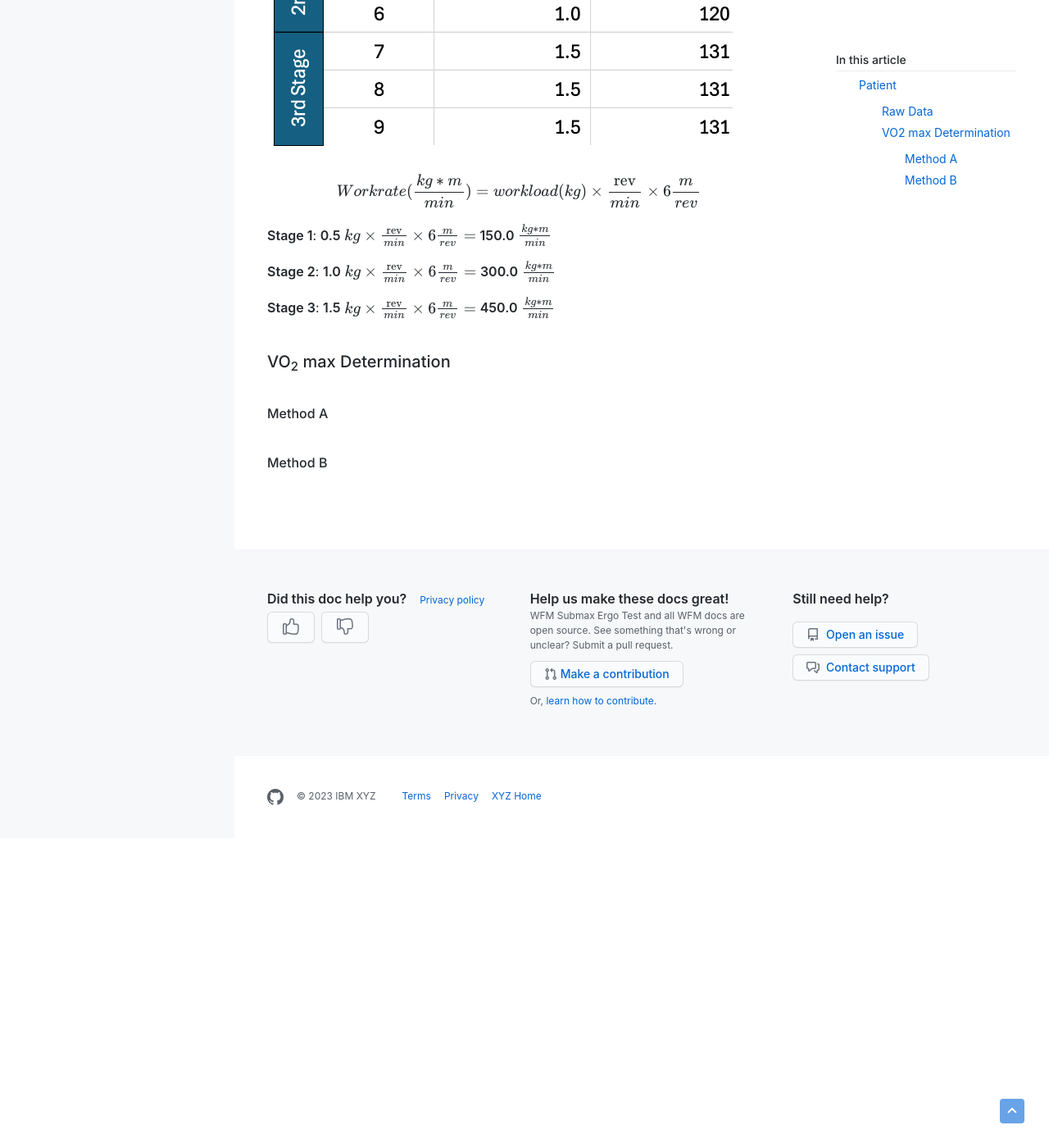
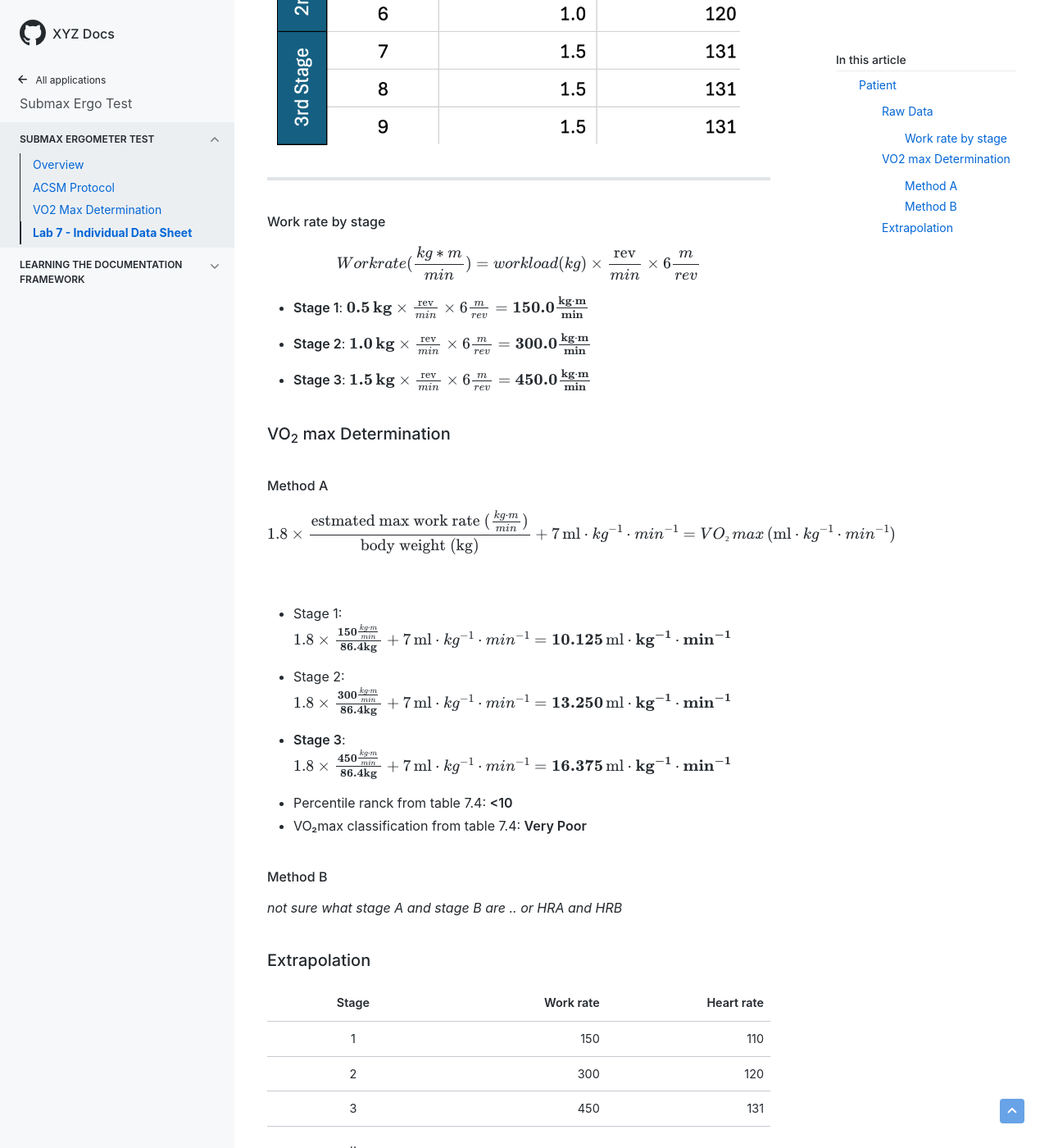
Before and after one commit to ponessa/submaximal-cycle-ergometer-test, a Jekyll site: the page built from docs/_docs/en/submax-ergo-test/lab7-data-sheet.markdown, in a window 1280 px wide and 1400 px high, scrolled down 1180 px. Shown: the whole window at 82% size. Built offline with Jekyll 4.4.1, drawn with Linux system fonts in a browser that asks for light colours; formulas are drawn with MathJax 3; before the commit the page ends 2202 px from its top, so only the background shows below that; some of the changed text lies outside the part shown.

Commit message:
lab7 results

```diff
--- a/docs/_docs/en/submax-ergo-test/lab7-data-sheet.markdown
+++ b/docs/_docs/en/submax-ergo-test/lab7-data-sheet.markdown
@@ -25,16 +25,52 @@ abstract: >- # this means to ignore newlines until "baseurl:"
 
 ![Workload Table]({{ site.baseurl }}/assets/images/docs/workload-table.png){: class="zoom" }
 
+---
+
+### Work rate by stage
+
 \\[Work rate (\frac{kg * m}{min}) = workload (kg) \times \frac{\text{rev}}{min} \times 6 \frac{m}{rev}\\]
 
-**Stage 1**: **0.5** \\( kg \times \frac{\text{rev}}{min} \times 6 \frac{m}{rev} = \\) **150.0** \\(\frac{kg * m}{min}\\)
+- **Stage 1**: \\(\mathbf{0.5\, kg} \times \frac{\text{rev}}{min} \times 6 \frac{m}{rev} = \mathbf{150.0 \frac{kg \cdot m}{min}}\\)
 
-**Stage 2**: **1.0** \\( kg \times \frac{\text{rev}}{min} \times 6 \frac{m}{rev} = \\) **300.0** \\(\frac{kg * m}{min}\\)
+- **Stage 2**: \\(\mathbf{1.0\, kg} \times \frac{\text{rev}}{min} \times 6 \frac{m}{rev} = \mathbf{300.0 \frac{kg \cdot m}{min}}\\)
 
-**Stage 3**: **1.5** \\( kg \times \frac{\text{rev}}{min} \times 6 \frac{m}{rev} = \\) **450.0** \\(\frac{kg * m}{min}\\)
+- **Stage 3**: \\(\mathbf{1.5\, kg} \times \frac{\text{rev}}{min} \times 6 \frac{m}{rev} = \mathbf{450.0 \frac{kg \cdot m}{min}}\\)
 
 ## VO<sub>2</sub> max Determination
 
 ### Method A
 
+\\[ 1.8 \times \frac{\text{estmated max work rate }(\frac{kg \cdot m}{min})}{\text{body weight (kg)}} + 7\, \text{ml} \cdot kg^{-1} \cdot min^{-1} = VO₂\, max\, (\text{ml} \cdot kg^{-1} \cdot min^{-1})\\]
+
+<br/>
+
+- Stage 1: \\( 1.8 \times \frac{\mathbf{150 }\frac{kg \cdot m}{min}}{\mathbf{86.4 kg}} + 7\, \text{ml} \cdot kg^{-1} \cdot min^{-1} = \mathbf{10.125\, \text{ml} \cdot kg^{-1} \cdot min^{-1}}\\)
+
+- Stage 2: \\( 1.8 \times \frac{\mathbf{300 }\frac{kg \cdot m}{min}}{\mathbf{86.4 kg}} + 7\, \text{ml} \cdot kg^{-1} \cdot min^{-1} = \mathbf{13.250\, \text{ml} \cdot kg^{-1} \cdot min^{-1}}\\)
+
+- **Stage 3**: \\( 1.8 \times \frac{\mathbf{450 }\frac{kg \cdot m}{min}}{\mathbf{86.4 kg}} + 7\, \text{ml} \cdot kg^{-1} \cdot min^{-1} = \mathbf{16.375\, \text{ml} \cdot kg^{-1} \cdot min^{-1}}\\)
+
+- Percentile ranck from table 7.4: **<10**
+- VO₂max classification from table 7.4: **Very Poor**
+
 ### Method B
+
+_not sure what stage A and stage B are .. or HRA and HRB_
+
+## Extrapolation
+
+| **Stage** | **Work rate** | **Heart rate** |
+|:---------:|--------------:|---------------:|
+| 1     | 150       | 110 |
+| 2     | 300       | 120 |
+| 3     | 450       | 131 |
+| ..    |           |     |
+| extrapolated | 1350 | 193 |
+
+
+![Graph A]({{ site.baseurl }}/assets/images/docs/graph-a.png){: class="zoom" }
+
+**or**
+
+![Graph B]({{ site.baseurl }}/assets/images/docs/graph-b.png){: class="zoom" }
```
Also changed, not shown: docs/assets/images/docs/graph-a.png (added), docs/assets/images/docs/graph-b.png (added), docs/assets/images/docs/workload-table.png.
